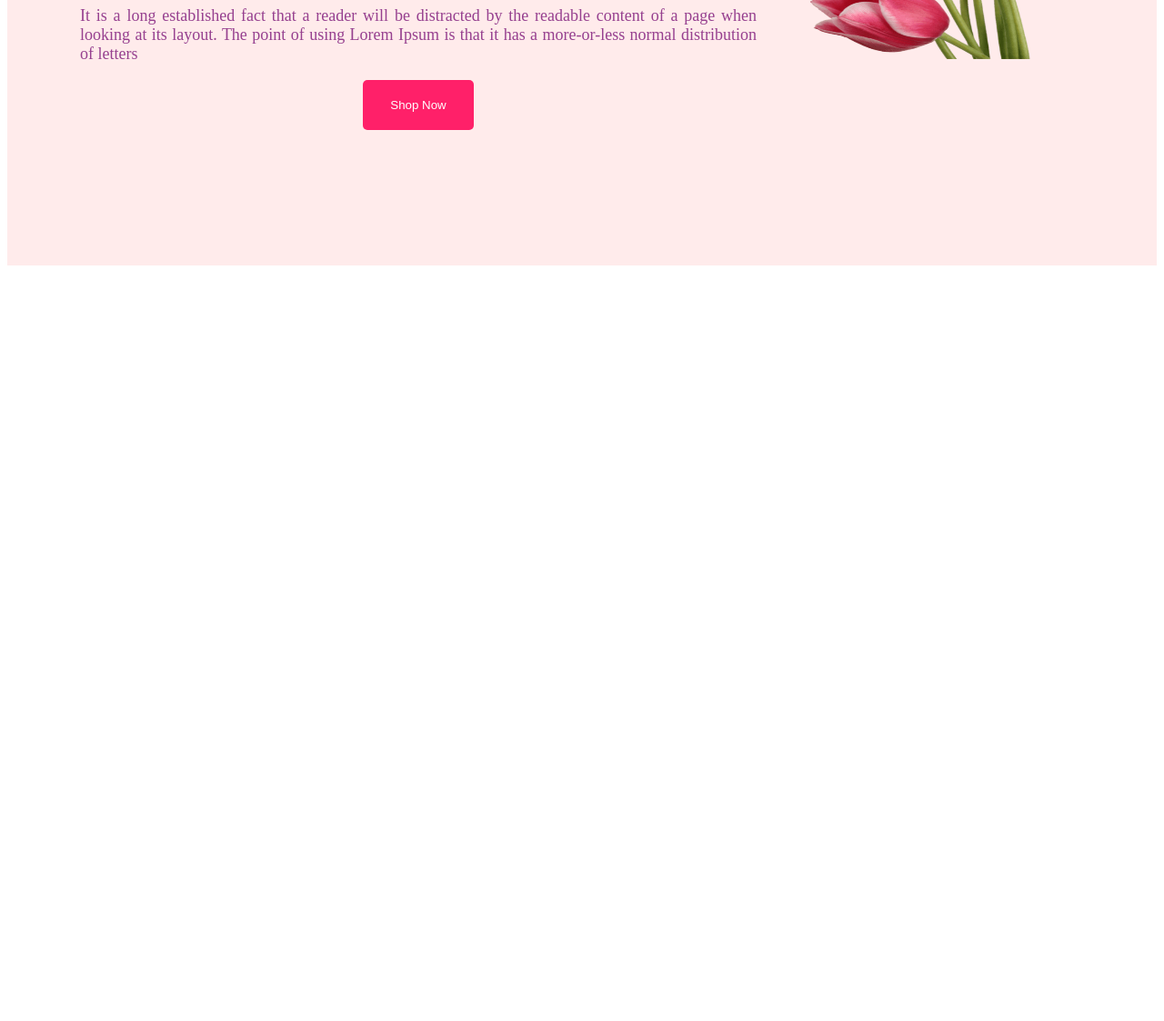
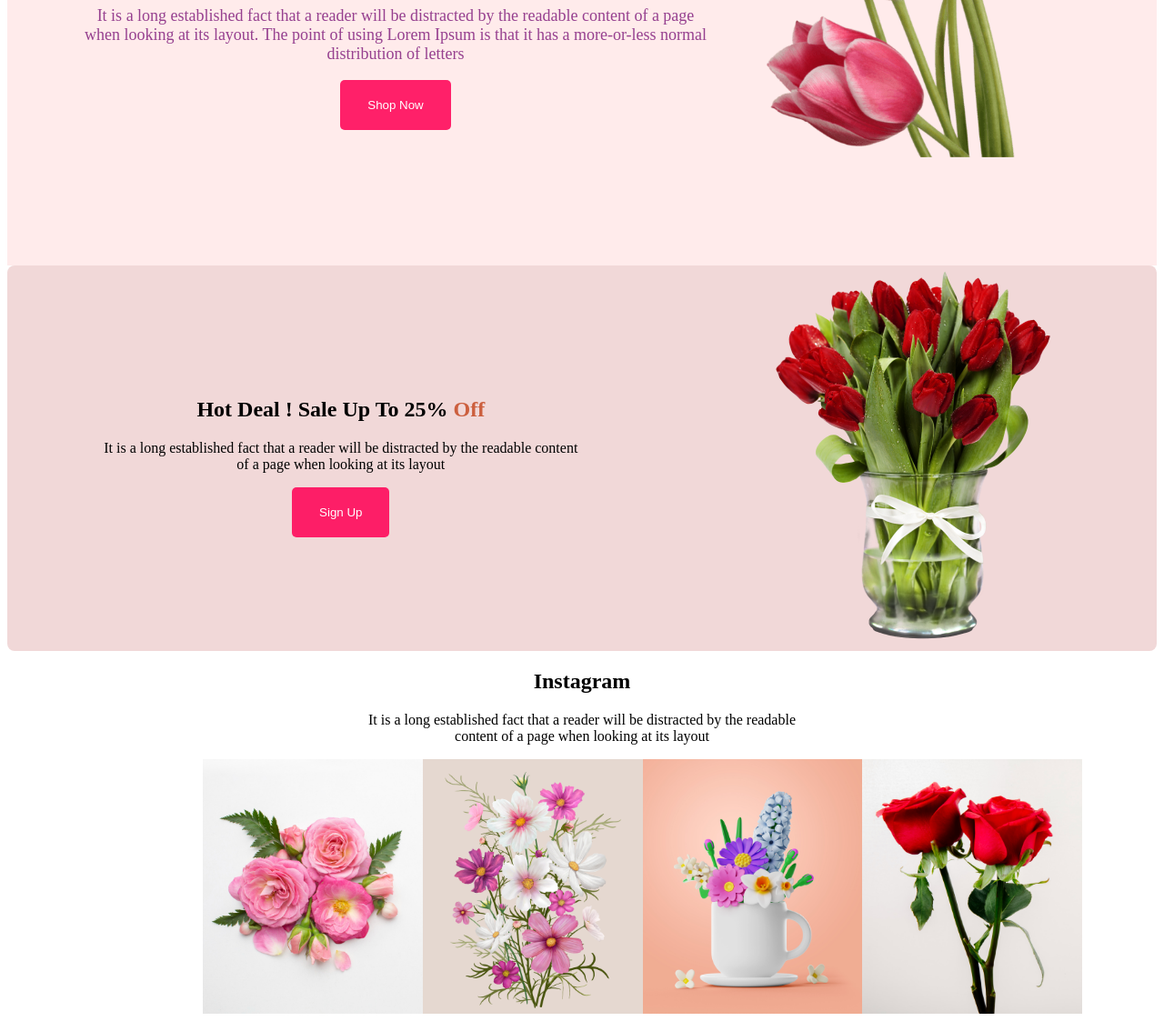
Before and after one commit to tahmid7912/flower-shop-website, a plain HTML site: page index.html in a window 1280 px wide. Shown: the part 516-1639 px from the top of the page at 91% size. Before the commit the page ends 816 px from the top, so only its background shows below. Drawn offline with Linux system fonts and the light colour scheme.

Commit message:
hot deals done part

```diff
--- a/index.html
+++ b/index.html
@@ -14,7 +14,7 @@
             <div class="banner-container">
                 <div class="banner-info">
                     <h1 class="tittle">
-                        <span class="tittle-clr">Let's</span>make<br>beautiful flowers a<br>part of your life.
+                        <span class="tittle-cl">Let's</span>make<br>beautiful flowers a<br>part of your life.
                     </h1>
                     <p class="text">It is a long established fact that a reader will be distracted by the readable
                         content of a page when looking at its layout. The point of using Lorem Ipsum is
@@ -30,6 +30,42 @@
 
         </header>
      </section>
+     <!-- <section3 Hot Deal -->
+      <section>
+        <div class="main-part">
+            <div class="first-mainpart">
+                <h1>
+                    Hot Deal ! Sale Up To 25% <span class="tittle-clr">Off</span>
+
+                </h1>
+                <p>It is a long established fact that a reader will be distracted by the readable
+                    content <br> of a page when looking at its layout</p>
+                    <button class="btn">Sign Up</button>
+            </div>
+            <div class="banner-photo">
+                <img src="./Flower Asset/pngwing 8.png" alt="">
+            </div>
+
+        </div>
+
+     </section>
+     <!-- section4 -->
+     <section>
+        <div class="instagram-container">
+            <h1 class="heading">Instagram</h1>
+            <p class="paragraph"> It is a long established fact that a reader will be distracted by the readable <br>
+                content of a page when looking at its layout</p>
+
+        </div>
+        <div class="photo">
+            <img src="./Flower Asset/Flower 01.png" alt="">
+        <img src="./Flower Asset/Rectangle 4.png" alt="">
+        <img src="./Flower Asset/Rectangle 5.png" alt="">
+        <img src="./Flower Asset/Rectangle 6.png" alt="">
+     </div>
+
+
+     </section>
 
     <footer>
 
--- a/style.css
+++ b/style.css
@@ -1,13 +1,12 @@
 .banner-img{
-    width: 400px;
-    height: 350px;
-    justify-content: center;
+    width: 450px;
+    height: 400x;
     position: relative;
-    justify-items: center;
     align-items: center;
+    justify-content: space-around;
 }
 .banner-container{
-    justify-content: center;
+    justify-content: space-around;
     display: flex;
     background-color: rgb(255, 235, 235);
     height: 100vh;
@@ -33,9 +32,9 @@
 .text{
     color: rgb(150, 64, 143);
     font-size: 18px;
-    text-align: justify;
+    /* text-align: justify; */
 
-    /* align-items: justify; */
+    align-items: center;
 }
 .btn{
     padding: 20px 30px;
@@ -45,7 +44,7 @@
     border-radius: 5px;
 }
 .tittle-clr{
-    color: rebeccapurple;
+    color: rgb(204, 95, 62);
 
 
 }
@@ -58,3 +57,35 @@ margin-top: 20px;
 margin-bottom: 20px;
 
     }
+.main-part{
+    display: flex;
+    justify-content: space-around;
+    background-color: rgb(241, 216, 216);
+    border-radius: 8px;
+    text-align: center;
+align-items: center;    }
+.tittle-cl{
+    color: rgb(104, 22, 236);
+}
+.heading{
+justify-content: space-around;
+
+}
+.photo{
+    display: flex;
+
+    /* padding: 16%; */
+    height: 280px;
+    width: 250px;
+align-content: center;
+margin-left: 17%;
+}
+.heading{
+    text-align: center;
+
+
+
+}
+.paragraph{
+    text-align: center;
+}
```
